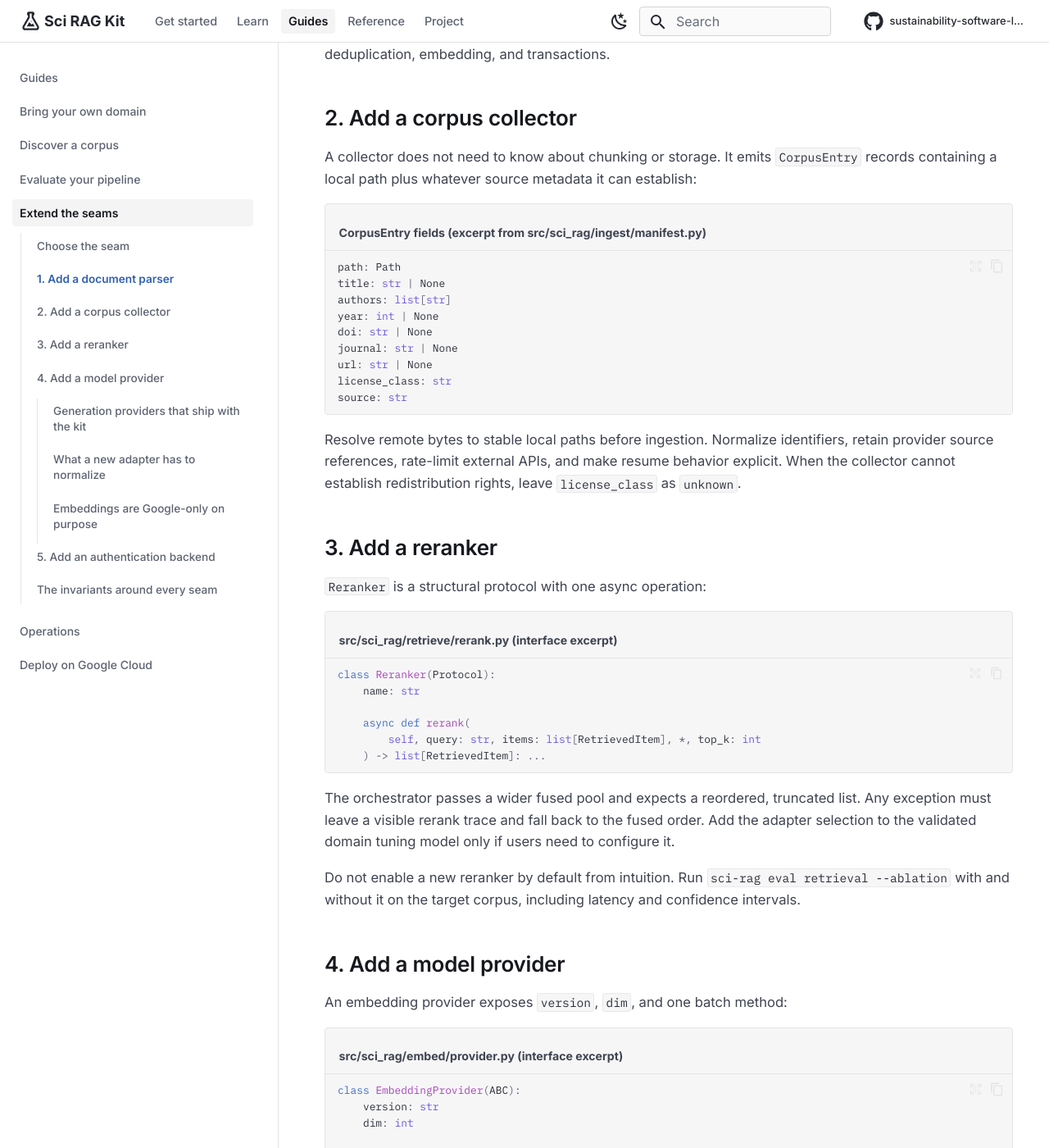
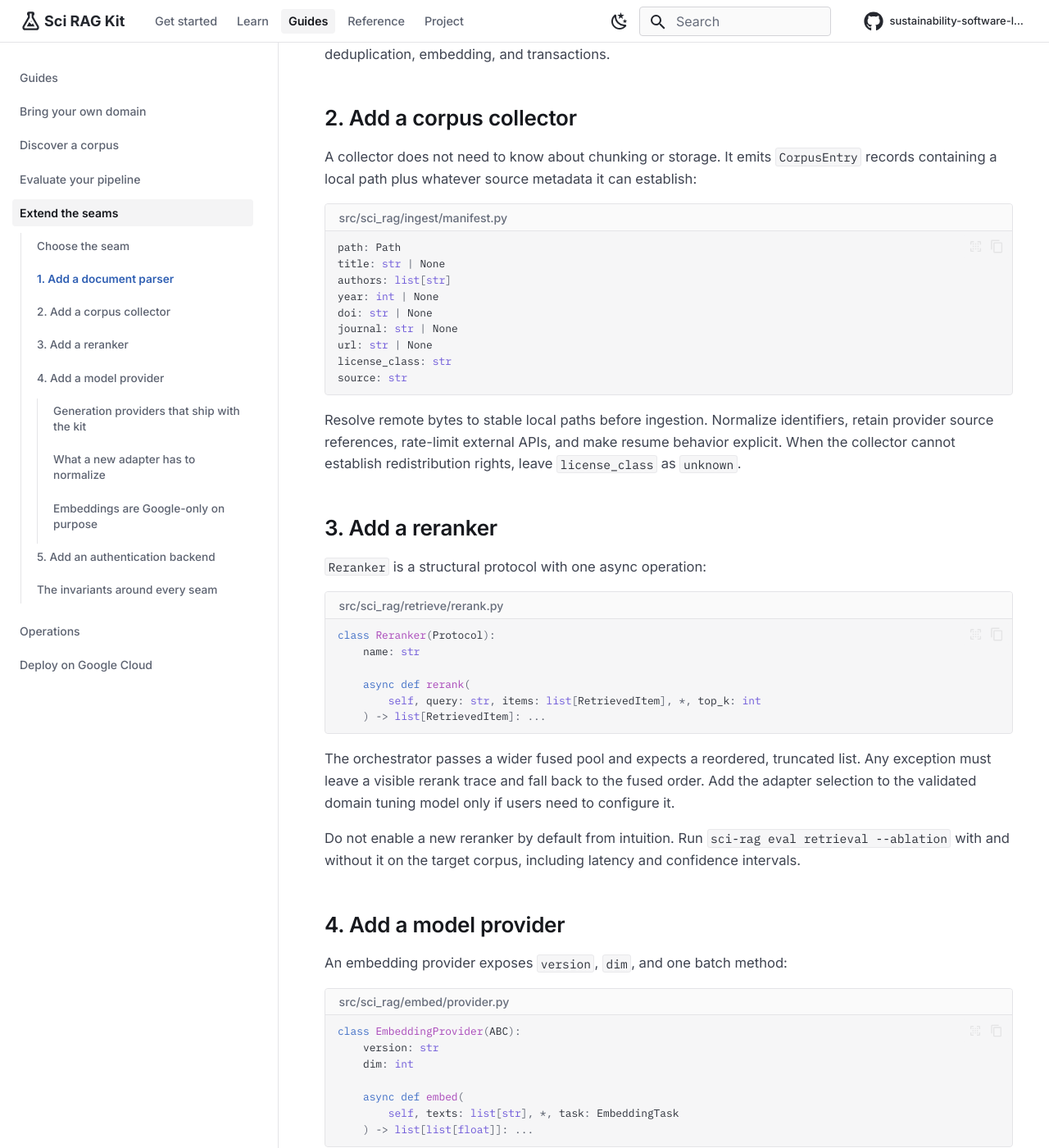
Before and after one commit to sustainability-software-lab/sci-rag-kit, an MkDocs documentation site: the page built from docs/extend.md, in a window 1280 px wide and 1400 px high, scrolled down 1195 px. Shown: the whole window at 82% size. Built offline with MkDocs 1.6.1 and Material for MkDocs 9.7.7, drawn with Linux system fonts in a browser that asks for light colours; nearby versions of some CDN libraries; library files that are not in the unit come from our copies.

````diff
--- a/docs/extend.md
+++ b/docs/extend.md
@@ -35,7 +35,7 @@ Add the suffix to `SUPPORTED_SUFFIXES`, add a branch in `parse_file()`, and let
 
 A collector does not need to know about chunking or storage. It emits `CorpusEntry` records containing a local path plus whatever source metadata it can establish:
 
-```python title="CorpusEntry fields (excerpt from src/sci_rag/ingest/manifest.py)"
+```python title="src/sci_rag/ingest/manifest.py"
 path: Path
 title: str | None
 authors: list[str]
@@ -53,7 +53,7 @@ Resolve remote bytes to stable local paths before ingestion. Normalize identifie
 
 `Reranker` is a structural protocol with one async operation:
 
-```python title="src/sci_rag/retrieve/rerank.py (interface excerpt)"
+```python title="src/sci_rag/retrieve/rerank.py"
 class Reranker(Protocol):
     name: str
 
@@ -70,7 +70,7 @@ Do not enable a new reranker by default from intuition. Run `sci-rag eval retrie
 
 An embedding provider exposes `version`, `dim`, and one batch method:
 
-```python title="src/sci_rag/embed/provider.py (interface excerpt)"
+```python title="src/sci_rag/embed/provider.py"
 class EmbeddingProvider(ABC):
     version: str
     dim: int
--- a/docs/stylesheets/code.css
+++ b/docs/stylesheets/code.css
@@ -13,16 +13,44 @@
   margin: 0;
 }
 
+/* Material carries a code block's vertical rhythm on the inner pre, which the
+   rule above zeroes so the code sits flush inside the bordered box. Put that
+   rhythm back on the wrapper: a step that shows a command and then the file it
+   writes renders two blocks in a row, and without this they touch and read as
+   one block with a stray divider. */
+.md-typeset .highlight,
+.md-typeset .highlighttable {
+  margin: 1em 0;
+}
+
+/* Inside a line-numbered table the wrapper is a cell, so its own rhythm belongs
+   to the table above, not to each cell. */
+.md-typeset .highlighttable .highlight {
+  margin: 0;
+}
+
 .md-typeset .highlighttable {
   border: 1px solid var(--srag-border);
   border-radius: var(--srag-radius-sm);
   box-shadow: none;
 }
 
-/* The filename bar above a titled block. */
+/* The filename bar above a titled block. It inherits prose line height from the
+   body, which leaves a one-line label sitting in far more space than it needs,
+   so set the height from the label itself. Only the vertical padding is set:
+   the horizontal padding is what lines the label up with the code beneath it. */
+.md-typeset .highlight .filename,
 .md-typeset .highlighttable .filename {
+  /* Material carries a paragraph's top margin here. Because the wrapper hides
+     overflow, that margin cannot collapse away and instead renders as a band of
+     empty bar above the label, which is most of the height the bar appears to
+     have. */
+  margin-top: 0;
+  padding-top: 0.45em;
+  padding-bottom: 0.45em;
   color: var(--srag-muted-600);
   font-weight: 500;
+  line-height: 1.35;
   border-bottom: 1px solid var(--srag-border);
   background: var(--srag-surface-soft);
 }
````
Also changed, not shown: docs/bring-your-own-domain.md (+3 -3 lines), docs/evaluation.md (+1 -1 lines), docs/quickstart.md (+3 -3 lines), 1 other file.
